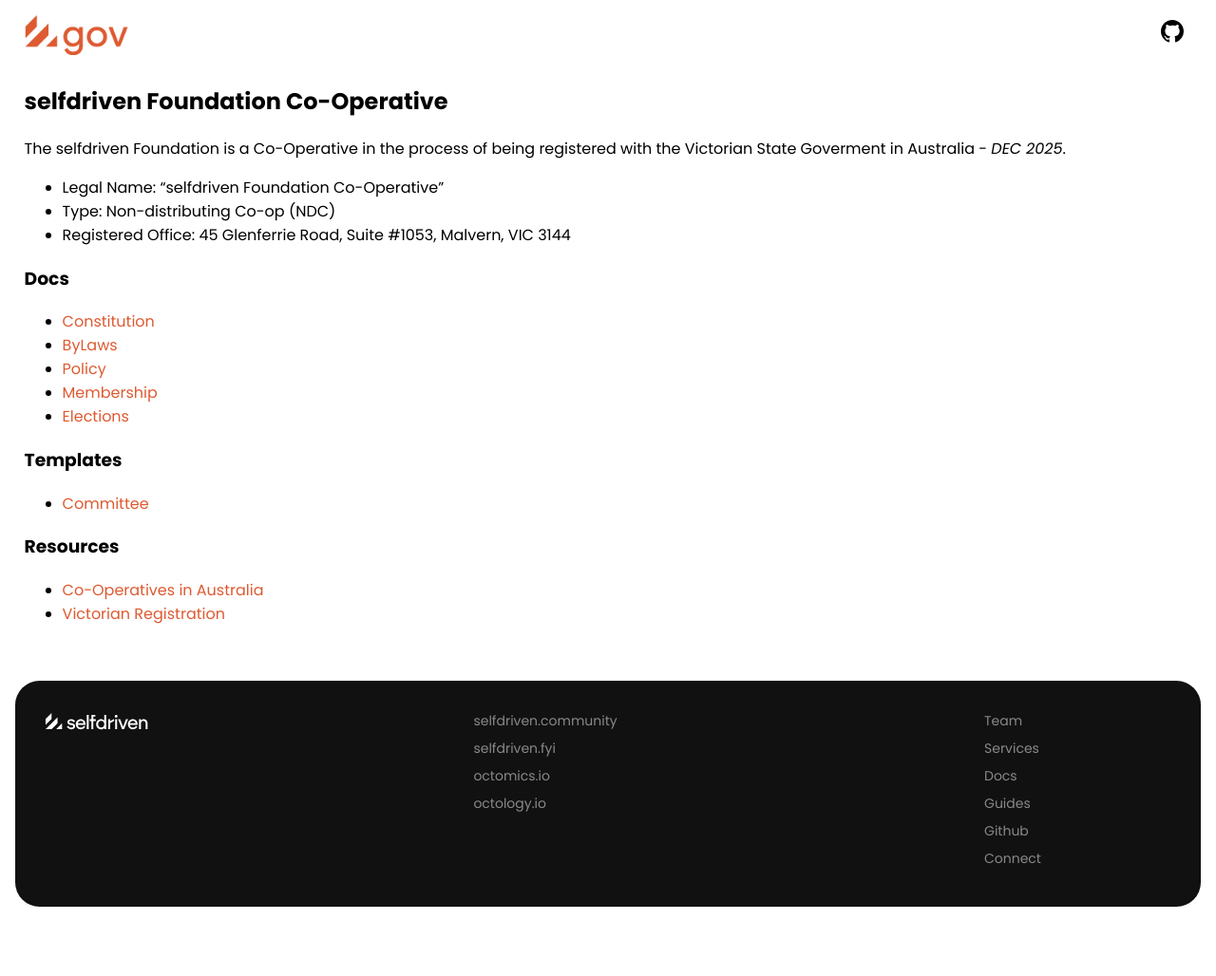
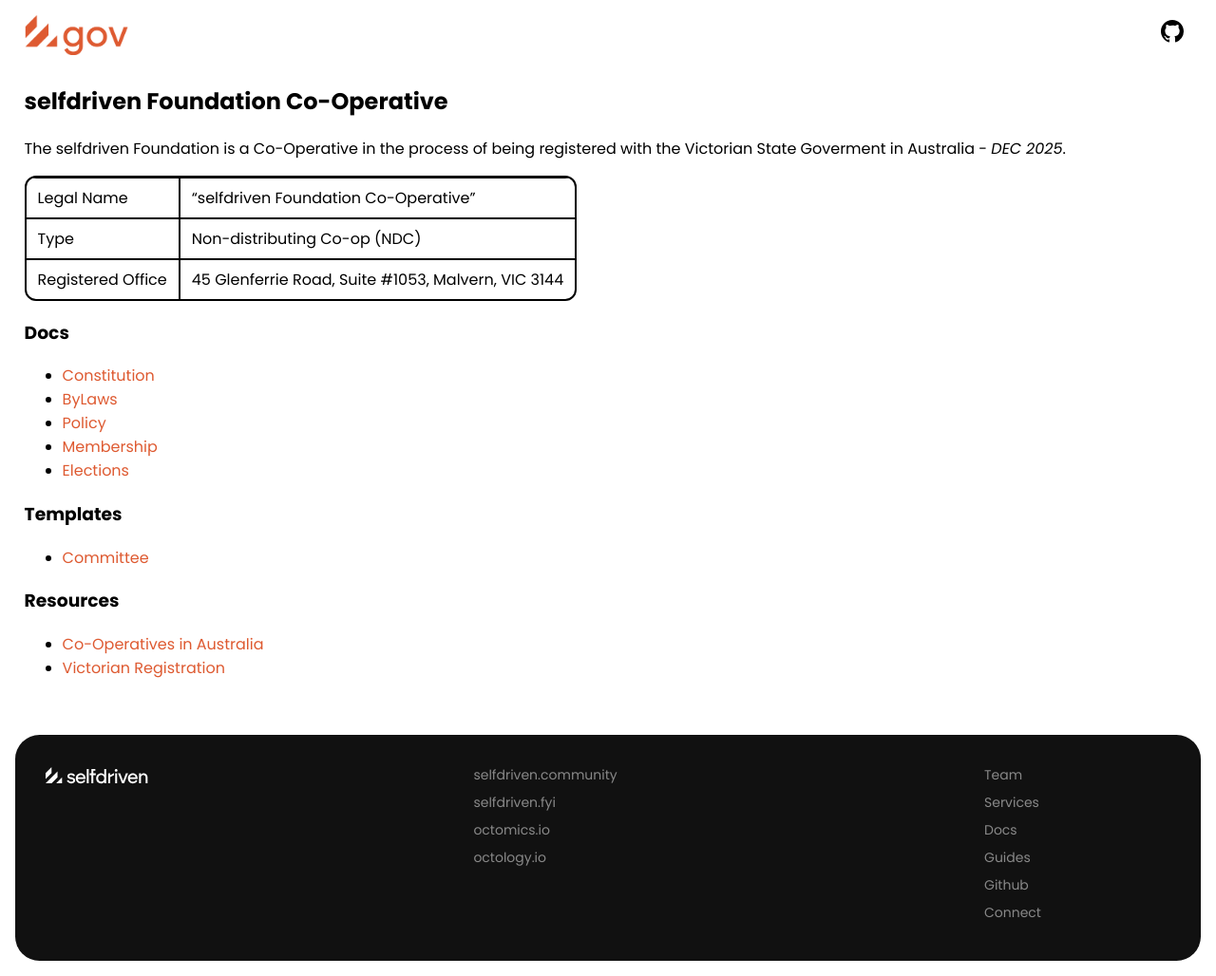
Before and after one commit to selfdriven-engagement/governance, a Jekyll site: the page built from docs/pages/coop-selfdriven-foundation.md, in a window 1280 px wide. Shown: the whole page at 95% size. Built offline with Jekyll 4.4.1, drawn with Linux system fonts in a browser that asks for light colours; before the commit the page ends 971 px from its top, so only the background shows below that; part of the change alters nothing that is shown.

```diff
--- a/docs/pages/coop-selfdriven-foundation.md
+++ b/docs/pages/coop-selfdriven-foundation.md
@@ -8,9 +8,9 @@ permalink: /cooperative
 
 The selfdriven Foundation is a Co-Operative in the process of being registered with the Victorian State Goverment in Australia - *DEC 2025*.
 
-- Legal Name: "selfdriven Foundation Co-Operative"
-- Type: Non-distributing Co-op (NDC)
-- Registered Office: 45 Glenferrie Road, Suite #1053, Malvern, VIC 3144
+|Legal Name|"selfdriven Foundation Co-Operative"|
+|Type|Non-distributing Co-op (NDC)|
+|Registered Office|45 Glenferrie Road, Suite #1053, Malvern, VIC 3144|
 
 ### Docs
 
```
